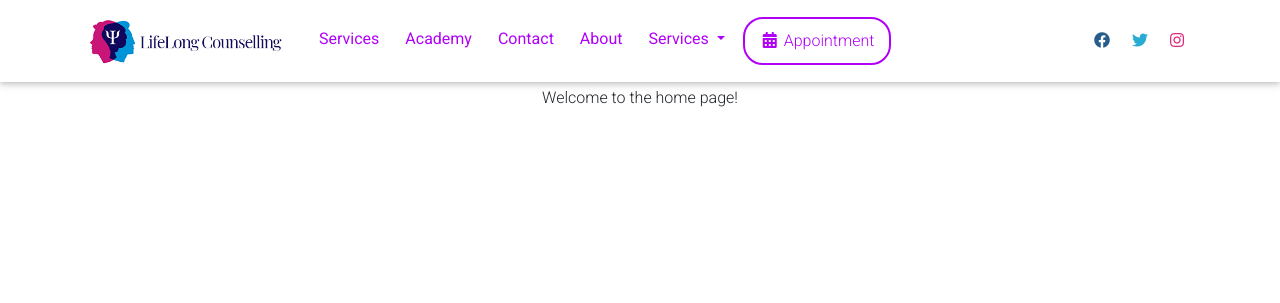
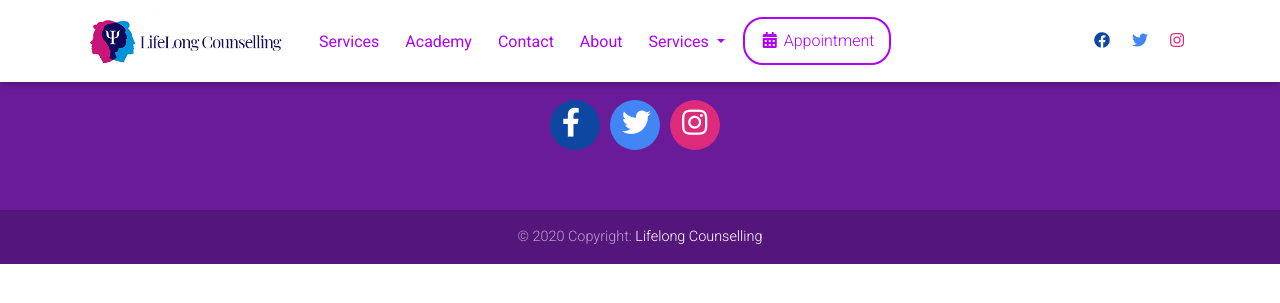
Before and after one commit to mrwormhole/django-lifelong, a Django app: page / in a window 1280 px wide. Shown: the top 303 px of the page. Run offline with Django 3.2, Linux system fonts and the light colour scheme; some libraries are stand-ins or nearby versions.

Commit message:
footer is added

```diff
--- a/lifelong_therapy/templates/base.html
+++ b/lifelong_therapy/templates/base.html
@@ -40,7 +40,7 @@
             color: #B000F7 !important;
             font-size: 16px;
             font-weight: 400;
-            margin-top: 2px;
+            margin-top: 5px;
             margin-left: 10px;
             border-bottom: 2px solid #fff;
         }
@@ -56,6 +56,7 @@
             font-size: 16px;
             padding: 10px 15px !important;
             margin-left: 10px;
+
         }
 
         .custom-button:hover {
@@ -63,18 +64,73 @@
             color: #fff !important;
         }
 
+        .social-footer-facebook {
+            background-color: #0d47a1;
+            border-radius: 50%;
+            width: 50px;
+            height: 50px;
+            position:relative;
+            margin-right: 10px;
+        }
+
+        .social-footer-twitter {
+            background-color: #4285F4;
+            border-radius: 50%;
+            width: 50px;
+            height: 50px;
+            position:relative;
+            margin-right: 10px;
+        }
+
+        .social-footer-instragram {
+            background-color: #DD2A7B;
+            border-radius: 50%;
+            width: 50px;
+            height: 50px;
+            position:relative;
+            margin-right: 10px;
+        }
+
+        .social-footer-child {
+            position:absolute;
+            top: 12px;
+            left:12px
+        }
+
+
+        @media (max-width: 991px) {
+            .custom-button {
+                width: 100%;
+                text-align: center;
+                margin-top: 10px;
+            }
+
+            .custom-link {
+                border: none;
+            }
+
+            .custom-link:hover {
+                border: none;
+            }
+
+            .social-links {
+                display: flex;
+                justify-content: center;
+            }
+        }
+
     </style>
 </head>
 
 <body>
     <!--Navbar -->
-    <nav class="mb-1 navbar navbar-expand-lg navbar-light default-color custom-navbar">
+    <nav class="mb-1 navbar fixed-top navbar-expand-lg navbar-light default-color custom-navbar">
         <div class="container">
             <a class="navbar-brand" href="#">
                 {% load static %}
                 <img src="{% static "logo.png" %}" alt="mdb logo" width="200px">
             </a>
-            <button class="navbar-toggler" type="button" data-toggle="collapse" data-target="#navbarSupportedContent-333"
+            <button class="navbar-toggler purple-gradient" type="button" data-toggle="collapse" data-target="#navbarSupportedContent-333"
                 aria-controls="navbarSupportedContent-333" aria-expanded="false" aria-label="Toggle navigation">
                 <span class="navbar-toggler-icon"></span>
             </button>
@@ -108,19 +164,20 @@
                         </div>
                     </li>
 
+
                     <li class="nav-item">
                         <a class="nav-link custom-button" href="#"><i class="fas fa-calendar-alt"></i> Appointment</a>
                     </li>
                 </ul>
-                <ul class="navbar-nav ml-auto nav-flex-icons">
+                <ul class="navbar-nav ml-auto nav-flex-icons social-links">
                     <li class="nav-item">
                         <a class="nav-link waves-effect waves-light">
-                            <i class="fab fa-facebook" style="color: #275C8B;"></i>
+                            <i class="fab fa-facebook" style="color: #0d47a1;"></i>
                         </a>
                     </li>
                     <li class="nav-item">
                         <a class="nav-link waves-effect waves-light">
-                            <i class="fab fa-twitter" style="color: #2AABD2;"></i>
+                            <i class="fab fa-twitter" style="color: #4285F4;"></i>
                         </a>
                     </li>
                     <li class="nav-item">
@@ -132,7 +189,7 @@
             </div>
         </div>
     </nav>
-    <!--/.Navbar -->
+    <!--Navbar-->
 
     <div class="container">
         <div class="row">
@@ -141,5 +198,52 @@
             </div>
         </div>
     </div>
+
+
+    <!--Footer-->
+    <footer class="page-footer font-small purple darken-3">
+
+        <!-- Footer Elements -->
+        <div class="container">
+
+          <!-- Grid row-->
+          <div class="row">
+
+            <!-- Grid column -->
+            <div class="col-md-12 py-5">
+              <div class="mb-4 flex-center">
+
+                <!-- Facebook -->
+                <a class="fb-ic social-footer-facebook">
+                  <i class="fab fa-facebook-f fa-lg white-text fa-2x social-footer-child"> </i>
+                </a>
+                <!-- Twitter -->
+                <a class="tw-ic social-footer-twitter">
+                  <i class="fab fa-twitter fa-lg white-text fa-2x social-footer-child"> </i>
+                </a>
+
+                <!--Instagram-->
+                <a class="ins-ic social-footer-instragram">
+                  <i class="fab fa-instagram fa-lg white-text fa-2x social-footer-child"> </i>
+                </a>
+
+              </div>
+            </div>
+            <!-- Grid column -->
+
+          </div>
+          <!-- Grid row-->
+
+        </div>
+        <!-- Footer Elements -->
+
+        <!-- Copyright -->
+        <div class="footer-copyright text-center py-3">© 2020 Copyright:
+          <a href="https://www.lifelongtherapy.com/"> Lifelong Counselling</a>
+        </div>
+        <!-- Copyright -->
+
+      </footer>
+      <!--Footer-->
 </body>
 </html>
```
